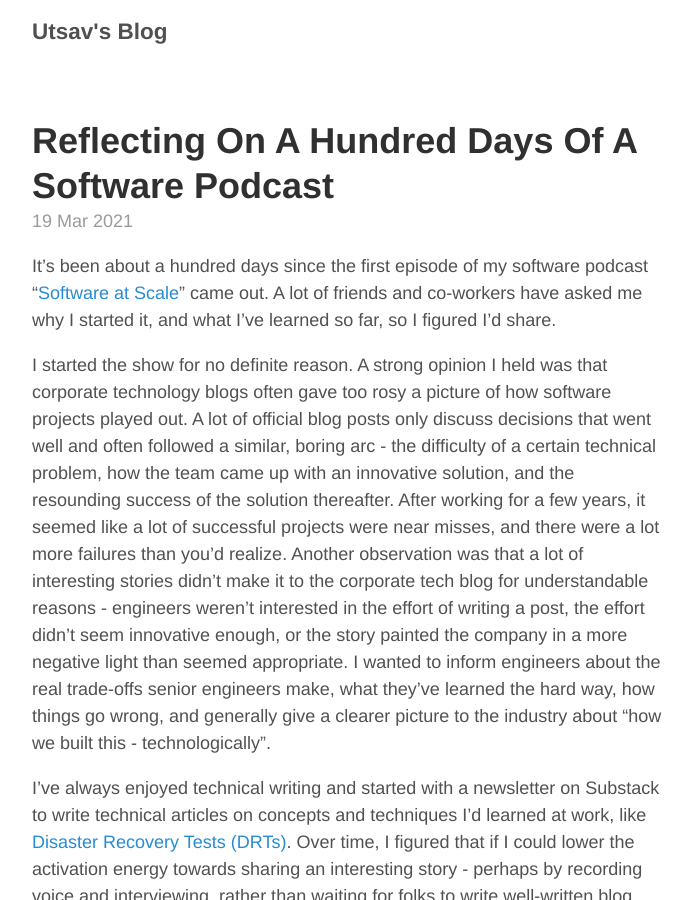
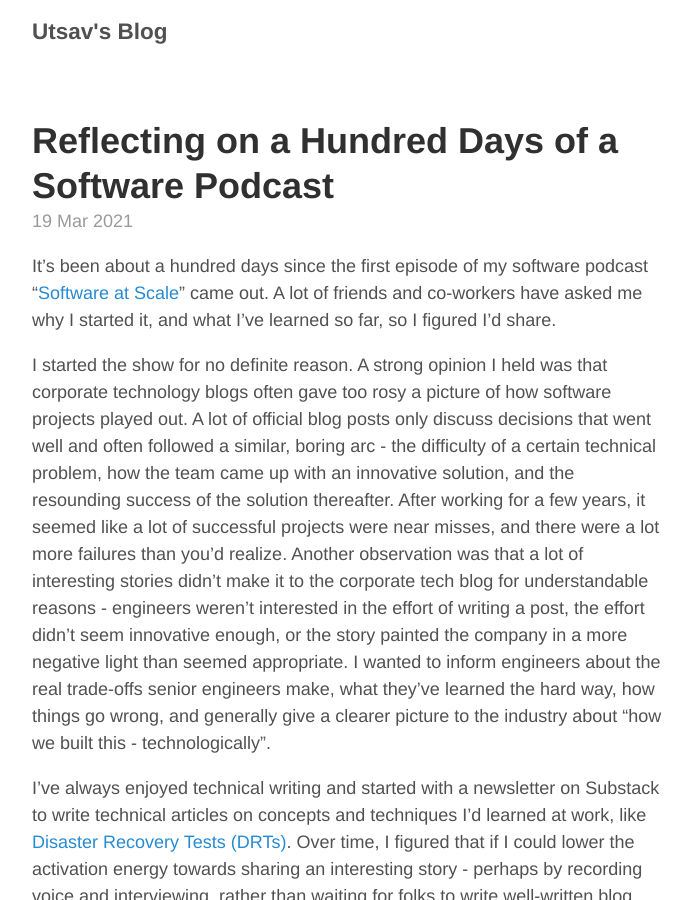
Before and after one commit to Utsav2/utsav2.github.io, a Jekyll site: the page built from _posts/2021-03-19-reflecting-on-a-hundred-days-of-a-software-podcast.md, in a window 1280 px wide and 900 px high. Shown: the whole window, without its empty margins (293-985 px from the left). Built offline with Jekyll 4.4.1, drawn with Linux system fonts in a browser that asks for light colours; our own code applies the rules of GitHub Pages for plain Markdown files; comment, search, counter and statistics services are not loaded; part of the change alters nothing that is shown.

```diff
--- a/_posts/2021-03-19-reflecting-on-a-hundred-days-of-a-software-podcast.md
+++ b/_posts/2021-03-19-reflecting-on-a-hundred-days-of-a-software-podcast.md
@@ -1,3 +1,8 @@
+---
+layout: post
+title: Reflecting on a Hundred Days of a Software Podcast
+---
+
 It’s been about a hundred days since the first episode of my software podcast “[Software at Scale](https://www.softwareatscale.dev/)” came out. A lot of friends and co-workers have asked me why I started it, and what I’ve learned so far, so I figured I’d share.
 
 
```
